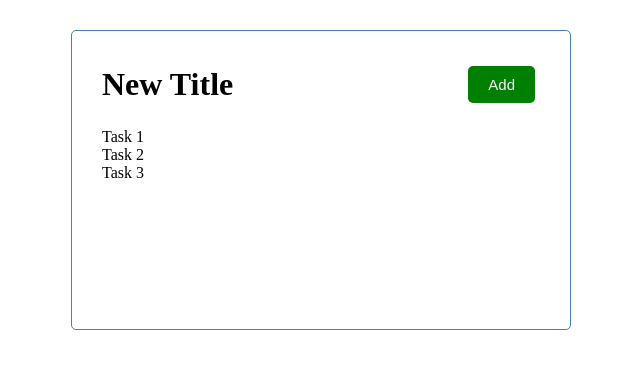
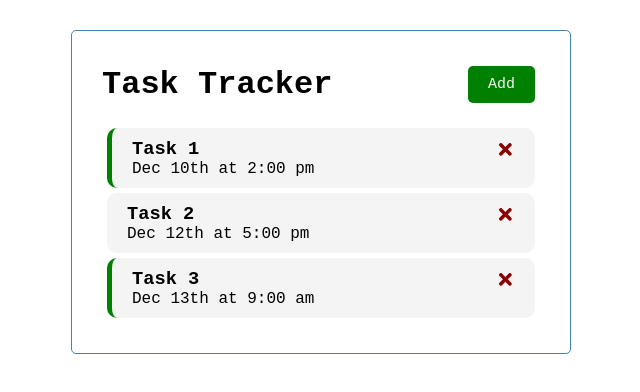
Before and after one commit to Roudi22/my-task-tracker, a React (Create React App) app: page / in a window 1280 px wide. Shown: the top 392 px of the page, without its empty margins (319-959 px from the left). Built offline with nearby package versions, Linux system fonts and the light colour scheme.

Commit message:
Add Task component

```diff
--- a/src/App.jsx
+++ b/src/App.jsx
@@ -24,7 +24,7 @@ const initialTasks = [
 function App() {
   return (
     <div className="container">
-      <Header title="New Title" />
+      <Header />
       <Tasks tasks={initialTasks}/>
     </div>
   );
--- /dev/null
+++ b/src/components/Task.jsx
@@ -0,0 +1,29 @@
+import PropTypes from "prop-types";
+import { FaTimes } from "react-icons/fa"
+
+
+function Task ({task}) {
+
+    const containerClasses = "task " + (task.reminder ? "reminder" : "");
+
+    return (
+        <div className={containerClasses}>
+            <h3>
+                {task.text}
+                <FaTimes style={{color: "darkred", cursor: "pointer"}}  />
+            </h3>
+            <p>{task.day}</p>
+        </div>
+    );
+}
+
+Task.propTypes = {
+    task: PropTypes.shape({
+        id: PropTypes.number.isRequired,
+        text: PropTypes.string.isRequired,
+        reminder: PropTypes.bool.isRequired,
+        day: PropTypes.string.isRequired,
+    }).isRequired,
+}
+
+export default Task;
--- a/src/components/Tasks.jsx
+++ b/src/components/Tasks.jsx
@@ -1,5 +1,5 @@
 import PropTypes from "prop-types";
-
+import Task from "./Task";
 
 
 function Tasks ({tasks}) {
@@ -9,7 +9,7 @@ function Tasks ({tasks}) {
         );
     }
     return tasks.map((task) => (
-        <p key={task.id}>{task.text}</p>
+        <Task key={task.id} task={task} />
     ));
 }
 
--- a/src/index.css
+++ b/src/index.css
@@ -2,6 +2,7 @@
   margin: 0;
   padding: 0;
   box-sizing: border-box;
+  font-family: "Courier New", Courier, monospace;
 }
 
 .container {
@@ -45,3 +46,21 @@
   display: block;
   width: 100%;
 }
+
+.task {
+  background-color: #f4f4f4;
+  margin: 5px;
+  padding: 10px 20px;
+  cursor: pointer;
+  border-radius: 10px;
+}
+
+.task.reminder {
+  border-left: 5px solid green;
+}
+
+.task h3 {
+  display: flex;
+  align-items: center;
+  justify-content: space-between;
+}
```
